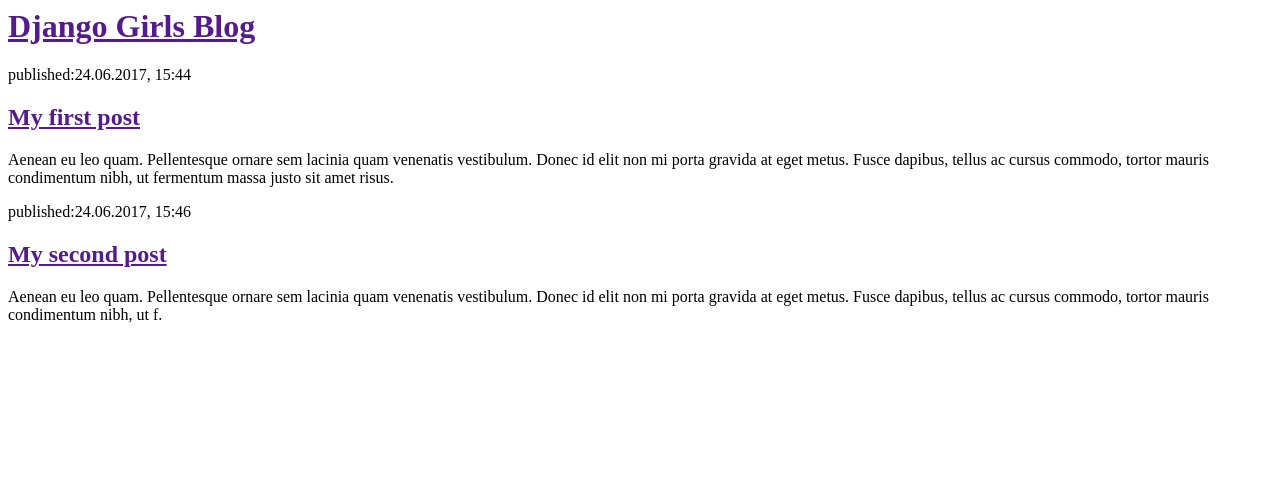
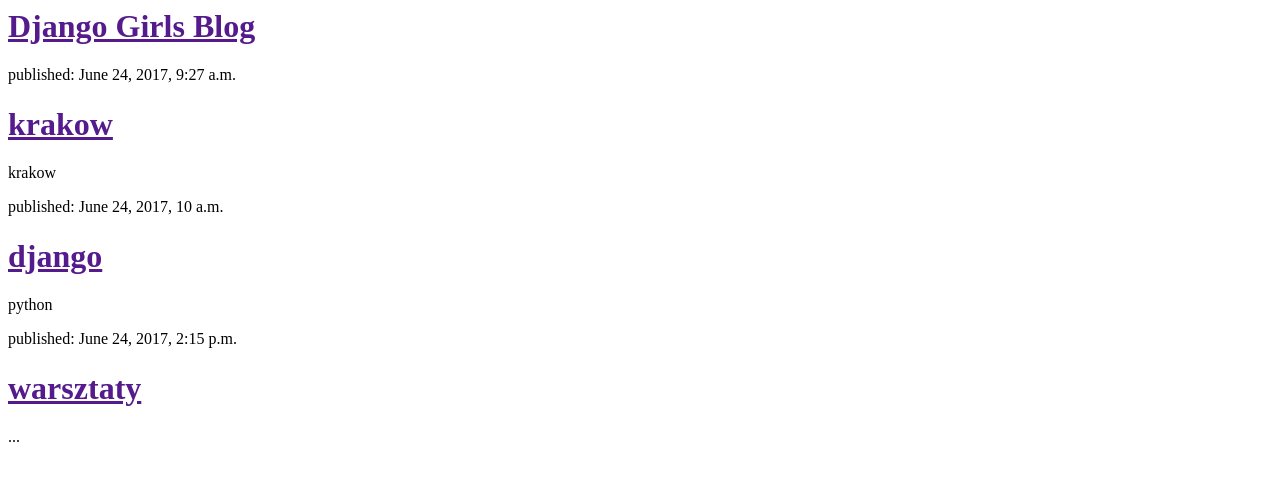
Before and after one commit to paulinapiatek/my-first-blog, a Django app: page / in a window 1280 px wide. Shown: the top 481 px of the page. Run offline with Django 3.2, Linux system fonts and the light colour scheme; data comes from the database, SQL or seed files in the repository; both versions use the stored data as it was after the commit.

Commit message:
zmiana szablonu

```diff
--- a/blog/templates/blog/post_list.html
+++ b/blog/templates/blog/post_list.html
@@ -7,16 +7,12 @@
     <h1><a href="">Django Girls Blog</a></h1>
   </div>
 
+{% for post in posts %}
   <div>
-          <p> published:24.06.2017, 15:44</p>
-          <h2><a href=""> My first post</a></h2>
-          <p>Aenean eu leo quam. Pellentesque ornare sem lacinia quam venenatis vestibulum. Donec id elit non mi porta gravida at eget metus. Fusce dapibus, tellus ac cursus commodo, tortor mauris condimentum nibh, ut fermentum massa justo sit amet risus.</p>
-  </div>
-
-  <div>
-      <p> published:24.06.2017, 15:46</p>
-      <h2><a href="">My second post</a></h2>
-      <p>Aenean eu leo quam. Pellentesque ornare sem lacinia quam venenatis vestibulum. Donec id elit non mi porta gravida at eget metus. Fusce dapibus, tellus ac cursus commodo, tortor mauris condimentum nibh, ut f.</p>
-  </div>
+        <p>published: {{post.published_date}}</p>
+        <h1><a href="">{{post.title}}</a></h1>
+        <p>{{post.text|linebreaksbr}}</p>
+</div>
+{% endfor %}
   </body>
 </html>
--- a/blog/views.py
+++ b/blog/views.py
@@ -1,8 +1,10 @@
 from django.shortcuts import render
-from django.http import HttpResponse
+from django.utils import timezone
+from .models import Post
 
 # Create your views here.
 
 def post_list(request):
-    return render(request,'blog/post_list.html',{})
+    posts = Post.objects.filter(published_date__lte=timezone.now()).order_by('published_date')
+    return render(request,'blog/post_list.html',{'posts':posts})
     #return HttpResponse("Ala ma kota")
```
Also changed, not shown: db.sqlite3.
